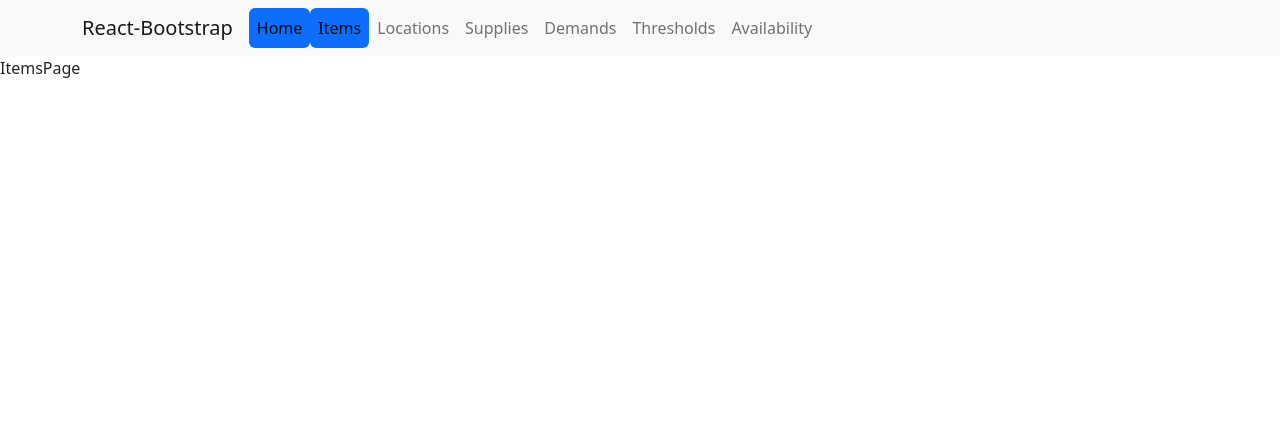
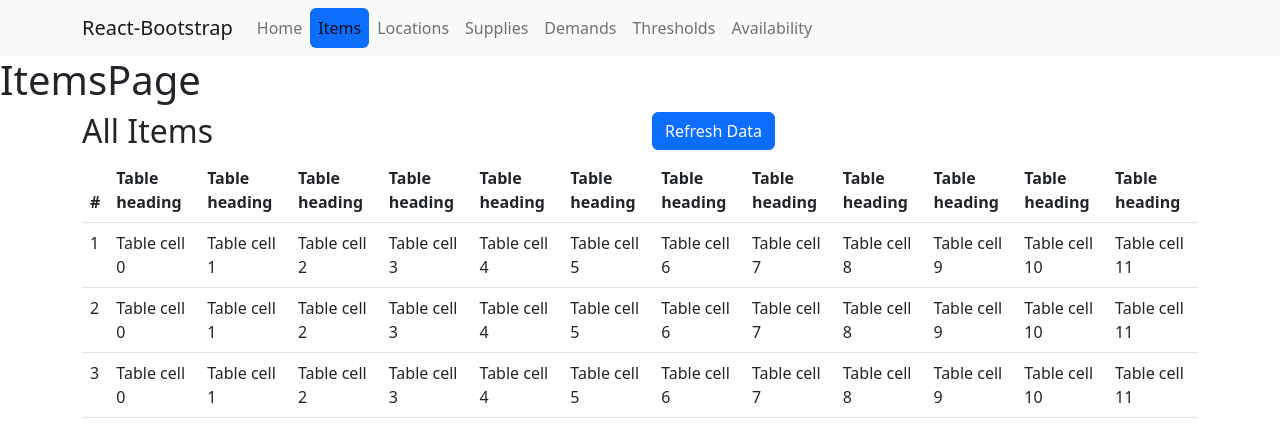
Before and after one commit to mds9903/restPostgress, a React (Create React App) app in the folder frontend-client/inventory_app_ui/: page /items in a window 1280 px wide. Shown: the top 442 px of the page. Built offline with nearby package versions, Linux system fonts and the light colour scheme.

Commit message:
added items page with all items table and ui

```diff
--- a/frontend-client/inventory_app_ui/src/layout/MainNav.js
+++ b/frontend-client/inventory_app_ui/src/layout/MainNav.js
@@ -8,7 +8,7 @@ function MainNav() {
           <Navbar.Brand href="#home">React-Bootstrap</Navbar.Brand>
           <Navbar.Toggle aria-controls="basic-navbar-nav" />
           <Navbar.Collapse id="basic-navbar-nav">
-            <Nav className="me-auto" variant="pills" defaultActiveKey="/home">
+            <Nav className="me-auto" variant="pills">
               <LinkContainer to="/home">
                 <Nav.Link>Home</Nav.Link>
               </LinkContainer>
--- a/frontend-client/inventory_app_ui/src/pages/ItemsPage.js
+++ b/frontend-client/inventory_app_ui/src/pages/ItemsPage.js
@@ -1,5 +1,53 @@
+import { Button, Container, Table, Row, Col } from "react-bootstrap";
+
 function ItemsPage() {
-  return <div>ItemsPage</div>;
+  return (
+    <div>
+      <h1>ItemsPage</h1>
+      <Container>
+        <Row>
+          <Col>
+            <h2>All Items</h2>
+          </Col>
+          <Col>
+            <Button>Refresh Data</Button>
+          </Col>
+        </Row>
+        <Row>
+          <Table responsive>
+            <thead>
+              <tr>
+                <th>#</th>
+                {Array.from({ length: 12 }).map((_, index) => (
+                  <th key={index}>Table heading</th>
+                ))}
+              </tr>
+            </thead>
+            <tbody>
+              <tr>
+                <td>1</td>
+                {Array.from({ length: 12 }).map((_, index) => (
+                  <td key={index}>Table cell {index}</td>
+                ))}
+              </tr>
+              <tr>
+                <td>2</td>
+                {Array.from({ length: 12 }).map((_, index) => (
+                  <td key={index}>Table cell {index}</td>
+                ))}
+              </tr>
+              <tr>
+                <td>3</td>
+                {Array.from({ length: 12 }).map((_, index) => (
+                  <td key={index}>Table cell {index}</td>
+                ))}
+              </tr>
+            </tbody>
+          </Table>
+        </Row>
+      </Container>
+    </div>
+  );
 }
 
 export default ItemsPage;
```
